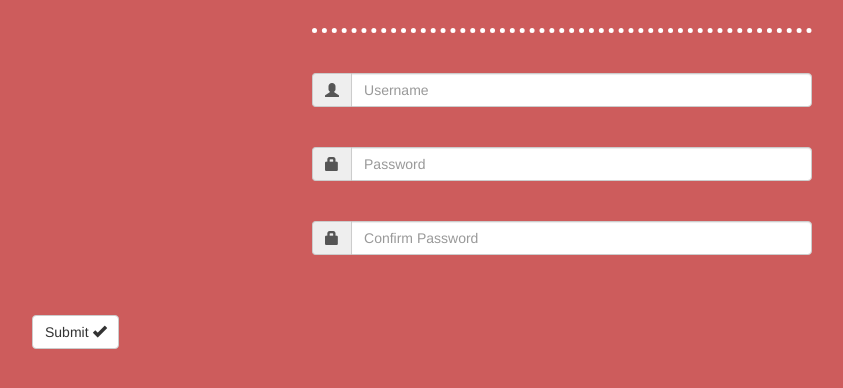
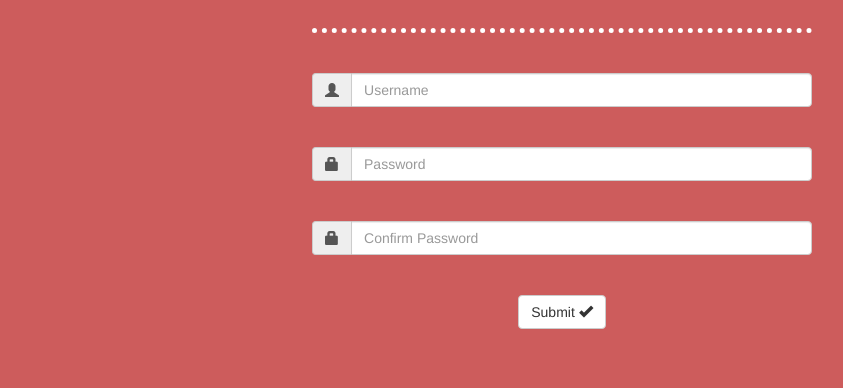
Before and after one commit to Kyle1668/PolyFav, a website: page public/register.html in a window 1280 px wide. Shown: the part 162-550 px from the top of the page, without its empty margins (78-921 px from the left). Drawn offline with nearby package versions, Linux system fonts and the light colour scheme.

Commit message:
finish reg page

```diff
--- a/public/register.html
+++ b/public/register.html
@@ -43,7 +43,7 @@
                            <input type="text" class="form-control" id="ConfirmInput" placeholder="Confirm Password" aria-describedby="basic-addon1">
                        </div>
 
-                       <div class="g-recaptcha" data-sitekey="6Lf9xCoUAAAAANAuf4FYsD2iHhKEsQhGb0W-AYnC"></div>
+                       <!--<div class="g-recaptcha" data-sitekey="6Lf9xCoUAAAAANAuf4FYsD2iHhKEsQhGb0W-AYnC"></div>-->
 
                        <div class="button">
                            <button type="button" class="btn btn-default" id="SubmitButton" aria-label="Left Align">
--- a/public/stylesheets/register.css
+++ b/public/stylesheets/register.css
@@ -29,6 +29,9 @@ body {
     width: 500px;
 }
 
-#SubmitButton {
-    margin: 40px;
+.button {
+    display: flex;
+    margin-top: 20px;
+    align-items: center;
+    justify-content: center;
 }
```
